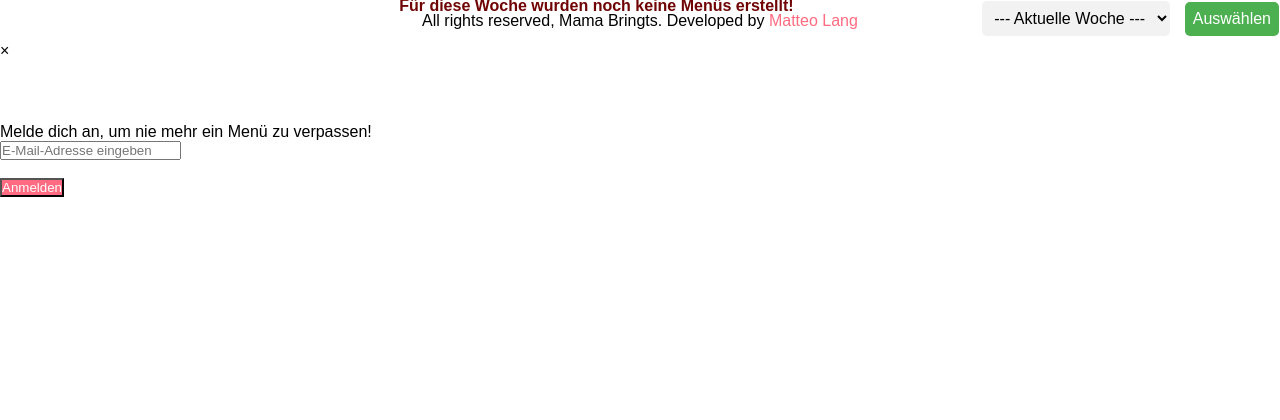
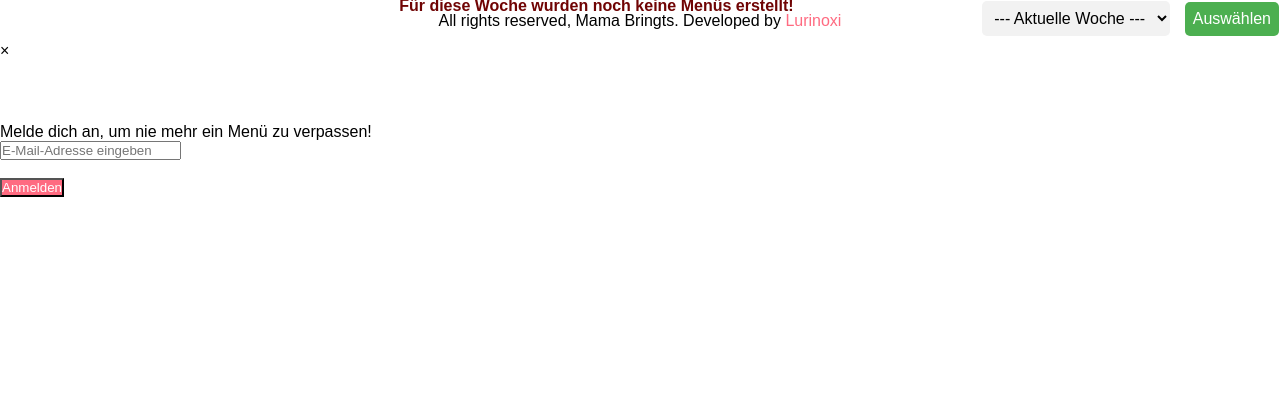
Before and after one commit to Lurinoxi/Menu-ordering-website, a PHP site: page /food/index.php in a window 1280 px wide. Shown: the part 349-769 px from the top of the page. Run offline with PHP 8.4, Linux system fonts and the light colour scheme; the visitor is signed in with stand-in values (Sample User, id 1); data that the repository does not hold is empty.

Commit message:
Update footer.php

```diff
--- a/partials-front/footer.php
+++ b/partials-front/footer.php
@@ -1,7 +1,7 @@
     <!-- footer Section Starts Here -->
     <section class="footer">
         <div class="container text-center">
-            <p>All rights reserved, Mama Bringts. Developed by <a href="https://www.sie.at/">Matteo Lang</a></p>
+            <p>All rights reserved, Mama Bringts. Developed by <a href="https://github.com/Lurinoxi">Lurinoxi</a></p>
         </div>
 
         <!-- Email Reminder Notification Popup Starts Here -->
```
